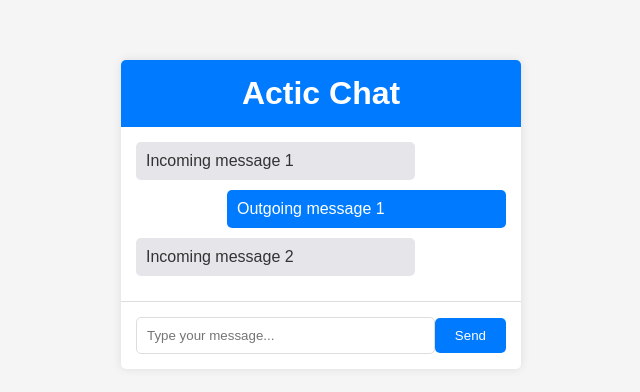
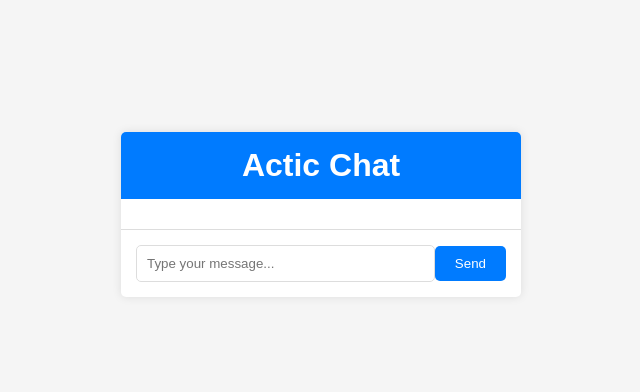
Before and after one commit to ajibadeabd/chat-app-with-rust, a plain HTML site: page static/index.html in a window 1280 px wide. Shown: the part 186-578 px from the top of the page, without its empty margins (319-959 px from the left). Drawn offline with Linux system fonts and the light colour scheme.

Commit message:
added a file screenshot

```diff
--- a/static/index.html
+++ b/static/index.html
@@ -15,15 +15,7 @@
             <h1>Actic Chat</h1>
         </div>
         <div class="chat-log" id="log">
-            <div class="incoming-message">
-                <p>Incoming message 1</p>
-            </div>
-            <div class="outgoing-message">
-                <p>Outgoing message 1</p>
-            </div>
-            <div class="incoming-message">
-                <p>Incoming message 2</p>
-            </div>
+
             <!-- More messages can be added here -->
         </div>
         <div class="chat-input">
```
Also changed, not shown: pic1.png, pic2.png.
